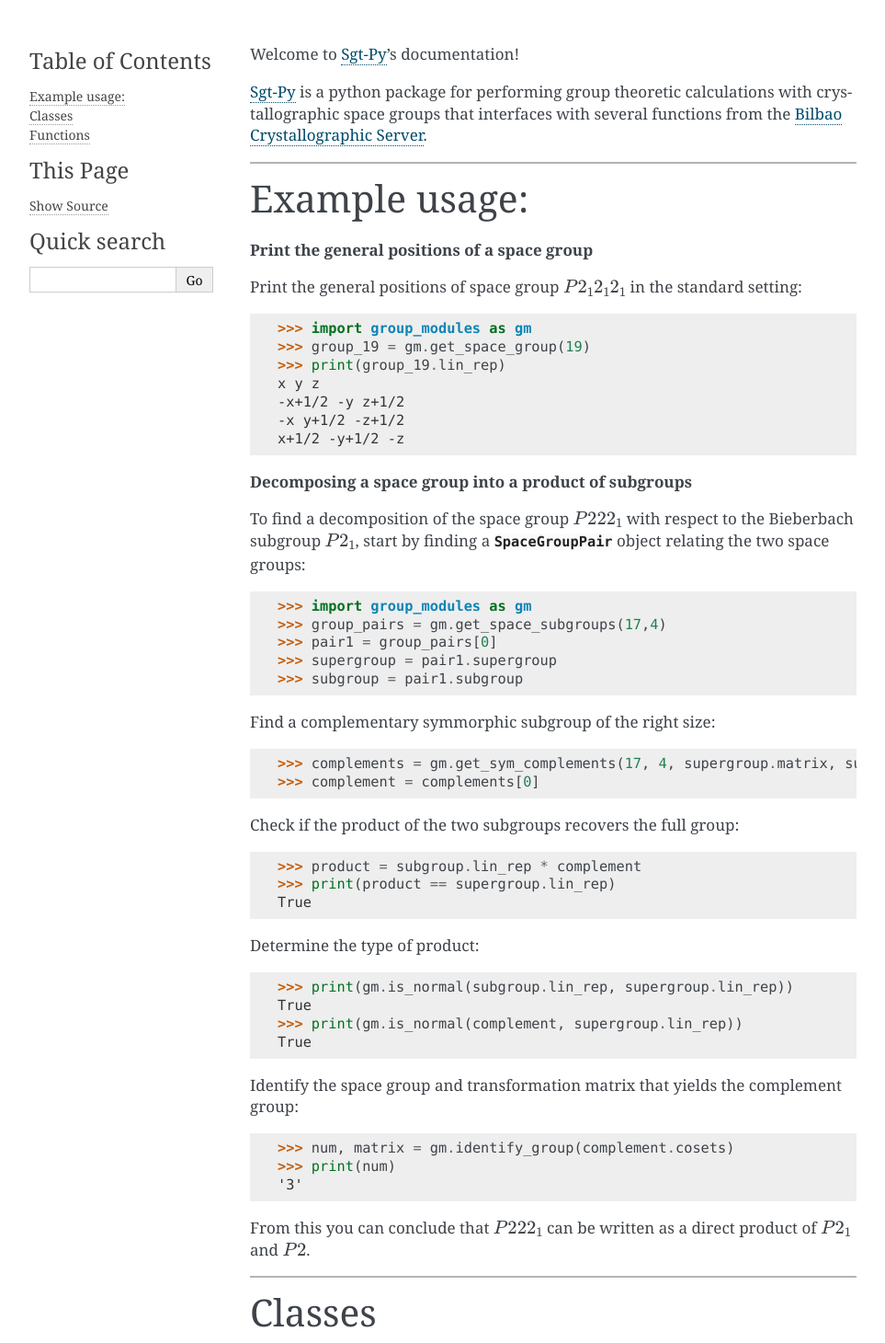
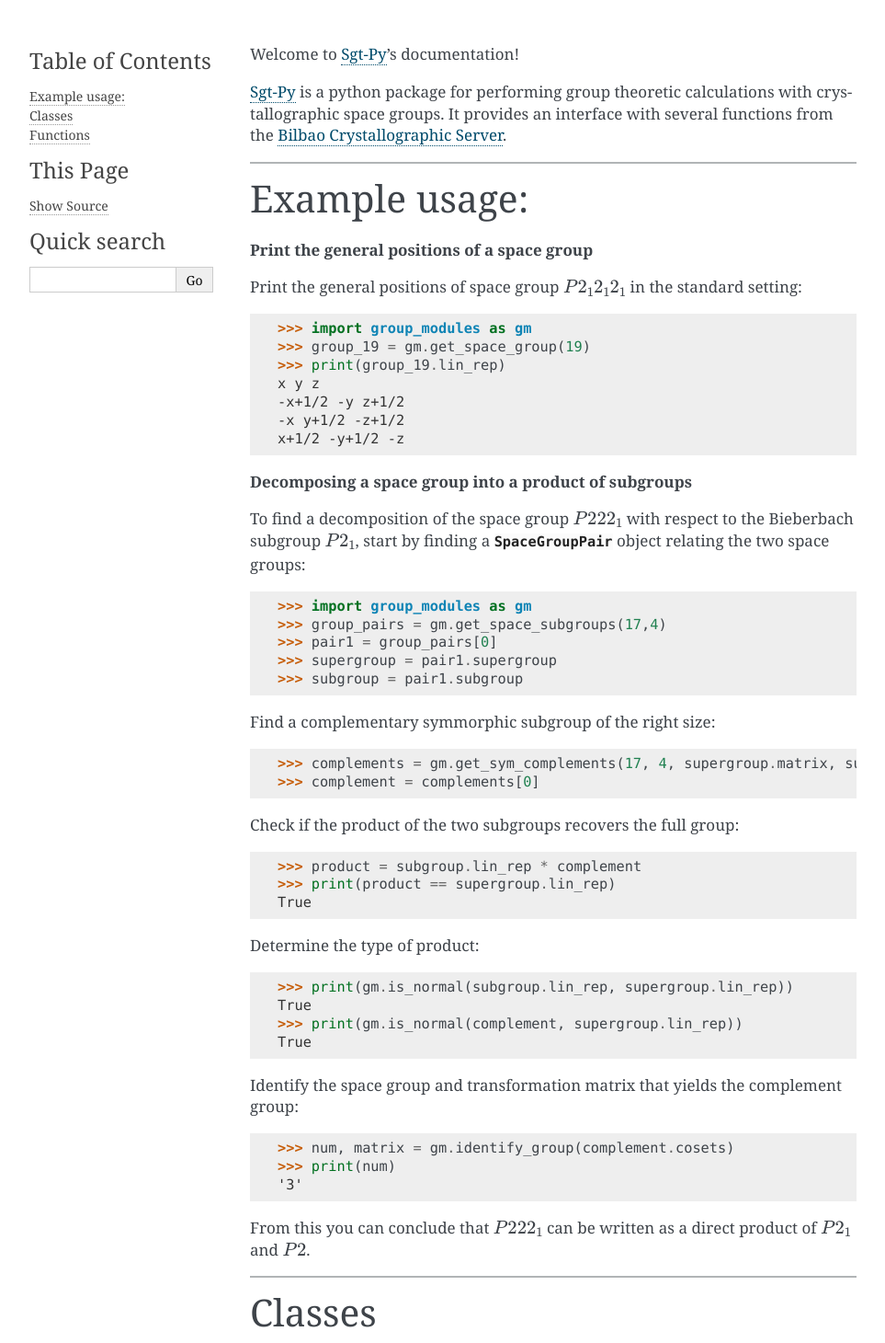
Before and after one commit to kratnay1/sgt-py, a Sphinx documentation site: the page built from docs/index.rst, in a window 1280 px wide, cut to the strip 0-1460 px from the top of the page. Shown: the whole strip at 92% size, without its empty margins (148-1111 px from the left). Built offline with Sphinx 7.4.7, drawn with Linux system fonts in a browser that asks for light colours; formulas are drawn with MathJax 3.

```diff
--- a/docs/index.rst
+++ b/docs/index.rst
@@ -5,7 +5,7 @@
 
 Welcome to Sgt-Py_'s documentation!
 
-Sgt-Py_ is a python package for performing group theoretic calculations with crystallographic space groups that interfaces with several functions from the `Bilbao Crystallographic Server`_.
+Sgt-Py_ is a python package for performing group theoretic calculations with crystallographic space groups.  It provides an interface with several functions from the `Bilbao Crystallographic Server`_.
 
 .. _Sgt-Py: https://github.com/kratnay1/sgt-py/
 .. _Bilbao Crystallographic Server: http://www.cryst.ehu.es
```
